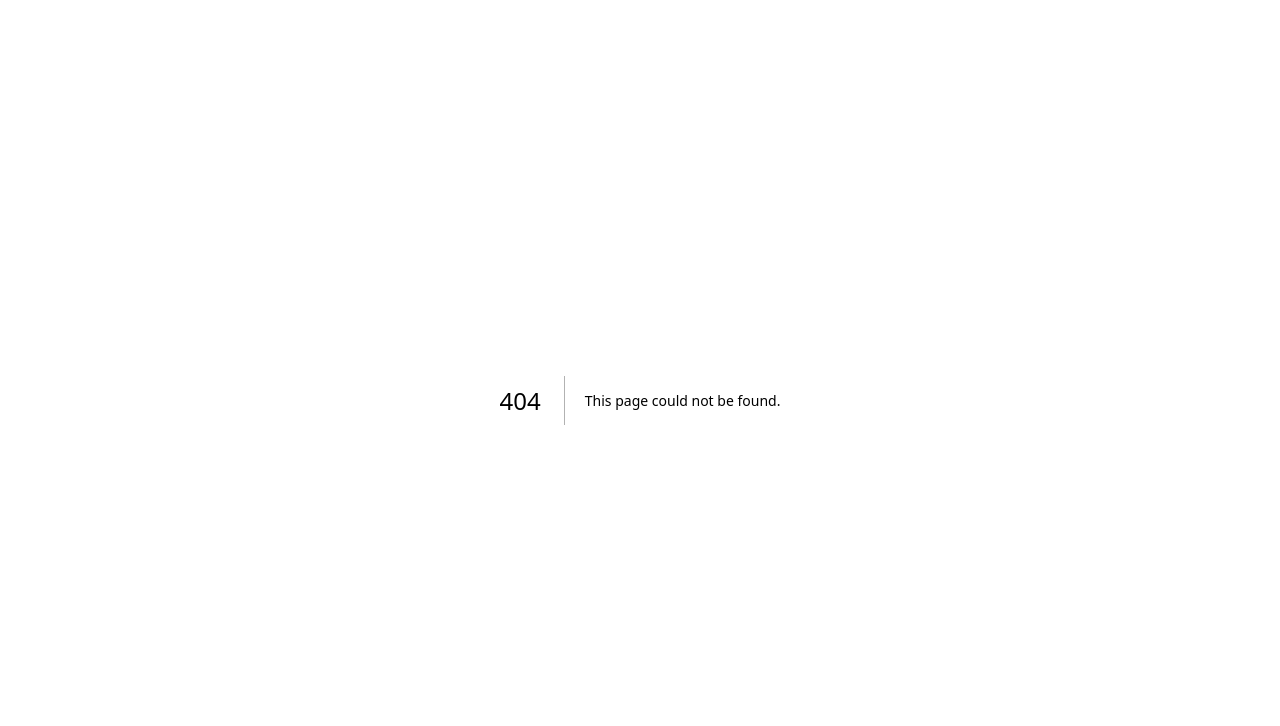
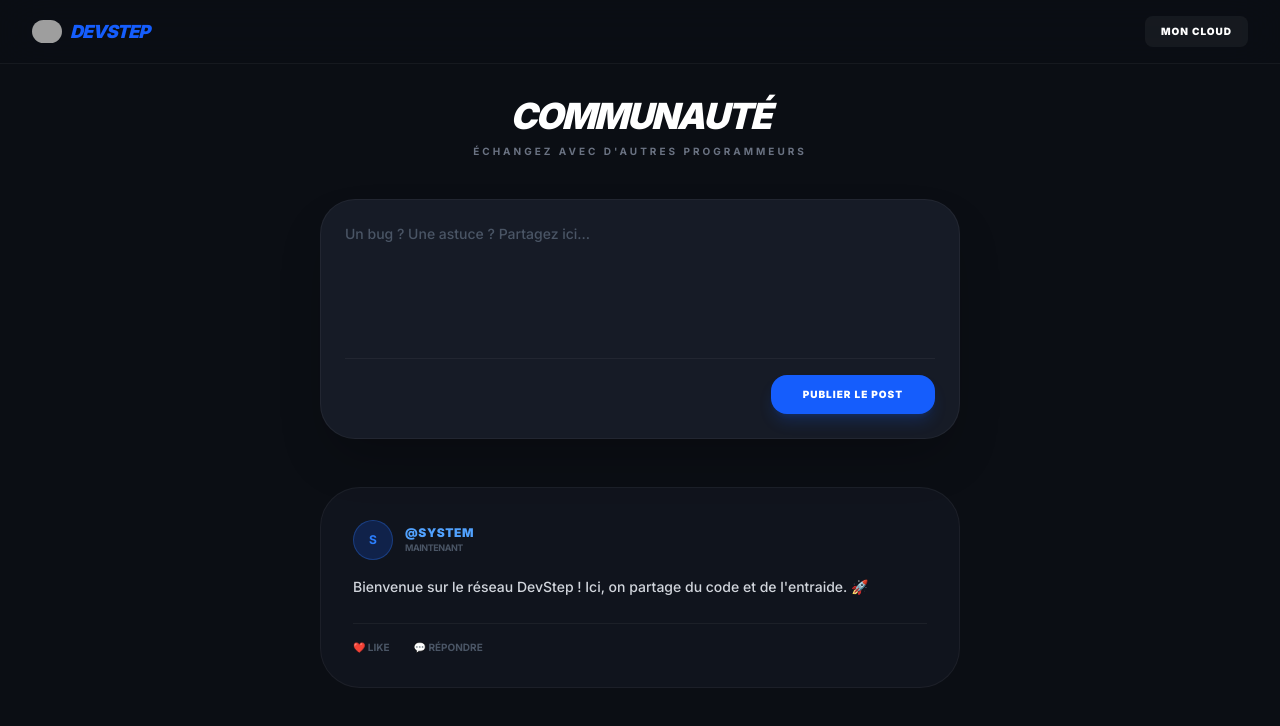
Before and after one commit to davidbyadunia04-stack/DevStep, a Next.js app: page /feed in a window 1280 px wide. Before the commit this address had no page. Shown: the top 726 px of the page. Built offline with nearby package versions, Linux system fonts and the light colour scheme; grey boxes are pictures that could not be loaded.

Commit message:
Ajout de la page Communauté et mise à jour de l'accueil

```diff
--- /dev/null
+++ b/app/feed/page.tsx
@@ -0,0 +1,102 @@
+"use client"
+import { useState } from 'react'
+import Link from 'next/link'
+import Image from 'next/image'
+
+export default function FeedPage() {
+  const [postText, setPostText] = useState("")
+  const [posts, setPosts] = useState([
+    {
+      id: 1,
+      user: "System",
+      content: "Bienvenue sur le réseau DevStep ! Ici, on partage du code et de l'entraide. 🚀",
+      time: "Maintenant"
+    }
+  ])
+
+  // FONCTION POUR PUBLIER
+  const publishPost = () => {
+    if (postText.trim() === "") return
+
+    const newPost = {
+      id: Date.now(),
+      user: "Programmeur", // On changera ça quand on aura les profils
+      content: postText,
+      time: "À l'instant"
+    }
+
+    setPosts([newPost, ...posts]) // Met le nouveau post tout en haut
+    setPostText("") // Vide la zone de texte
+  }
+
+  return (
+    <div className="min-h-screen bg-[#0b0e14] text-white font-sans">
+
+      {/* --- NAVBAR DU FEED --- */}
+      <nav className="w-full py-4 px-8 flex justify-between items-center border-b border-white/5 bg-[#0b0e14]/90 backdrop-blur-xl fixed top-0 z-50">
+        <Link href="/" className="flex items-center gap-2">
+          <Image src="/icon.png" alt="Logo" width={30} height={30} className="rounded-full" />
+          <span className="text-lg font-black italic text-blue-600 tracking-tighter uppercase">DEVSTEP</span>
+        </Link>
+        <Link href="/dashboard" className="text-[10px] font-black uppercase tracking-widest bg-white/5 px-4 py-2 rounded-lg hover:bg-white/10 transition-all">
+          Mon Cloud
+        </Link>
+      </nav>
+
+      <main className="max-w-2xl mx-auto pt-24 pb-12 px-4">
+
+        <div className="mb-10 text-center">
+          <h1 className="text-4xl font-black italic tracking-tighter uppercase mb-2">Communauté</h1>
+          <p className="text-gray-500 text-[10px] font-bold uppercase tracking-[0.3em]">Échangez avec d'autres programmeurs</p>
+        </div>
+
+        {/* --- ZONE DE PUBLICATION --- */}
+        <div className="mb-12 p-6 bg-[#161b26] rounded-[35px] border border-white/5 shadow-2xl">
+          <textarea
+            value={postText}
+            onChange={(e) => setPostText(e.target.value)}
+            placeholder="Un bug ? Une astuce ? Partagez ici..."
+            className="w-full h-32 bg-transparent border-none outline-none text-sm resize-none text-gray-200 placeholder:text-gray-600 font-medium"
+          />
+          <div className="flex justify-end pt-4 border-t border-white/5">
+            <button
+              onClick={publishPost}
+              className="px-8 py-3 bg-blue-600 hover:bg-blue-700 rounded-2xl font-black text-[10px] uppercase tracking-widest transition-all shadow-lg shadow-blue-600/20"
+            >
+              Publier le post
+            </button>
+          </div>
+        </div>
+
+        {/* --- LISTE DES POSTS --- */}
+        <div className="space-y-6">
+          {posts.map((post) => (
+            <div key={post.id} className="p-8 bg-[#161b26]/50 rounded-[40px] border border-white/5 hover:border-blue-500/20 transition-all group">
+              <div className="flex justify-between items-start mb-4">
+                <div className="flex items-center gap-3">
+                  <div className="w-10 h-10 bg-blue-600/20 rounded-full border border-blue-500/30 flex items-center justify-center text-blue-500 font-bold text-xs">
+                    {post.user[0]}
+                  </div>
+                  <div>
+                    <p className="text-xs font-black uppercase tracking-wider text-blue-400">@{post.user}</p>
+                    <p className="text-[9px] font-bold text-gray-600 uppercase tracking-tighter">{post.time}</p>
+                  </div>
+                </div>
+              </div>
+
+              <p className="text-gray-300 leading-relaxed text-sm font-medium">
+                {post.content}
+              </p>
+
+              <div className="mt-6 pt-4 border-t border-white/5 flex gap-6">
+                <button className="text-[10px] font-bold text-gray-600 hover:text-red-500 transition-colors uppercase">❤️ Like</button>
+                <button className="text-[10px] font-bold text-gray-600 hover:text-blue-500 transition-colors uppercase">💬 Répondre</button>
+              </div>
+            </div>
+          ))}
+        </div>
+
+      </main>
+    </div>
+  )
+}
--- a/app/page.tsx
+++ b/app/page.tsx
@@ -1,8 +1,19 @@
 "use client"
+import { useEffect } from 'react'
+import { useRouter } from 'next/navigation'
 import Link from 'next/link'
 import Image from 'next/image'
 
 export default function HomePage() {
+  const router = useRouter()
+
+  // REDIRECTION AUTOMATIQUE SI DÉJÀ CONNECTÉ
+  useEffect(() => {
+    if (document.cookie.includes("session=active")) {
+      router.push('/dashboard')
+    }
+  }, [router])
+
   const copyNumber = () => {
     navigator.clipboard.writeText("+243995909060")
     alert("Numéro Airtel Money copié !")
@@ -14,28 +25,35 @@ export default function HomePage() {
       {/* --- NAVBAR --- */}
       <nav className="w-full py-5 px-10 flex justify-between items-center border-b border-white/5 bg-[#0b0e14]/80 backdrop-blur-md fixed top-0 z-50">
         <Link href="/" className="flex items-center gap-3">
-          <Image src="/icon.png" alt="DevStep" width={35} height={35} className="rounded-full" />
+          <Image src="/icon.png" alt="DevStep" width={35} height={35} className="rounded-full shadow-lg shadow-blue-500/20" />
           <span className="text-xl font-black italic text-blue-600 tracking-tighter uppercase">DEVSTEP</span>
         </Link>
+
         <div className="flex gap-8 items-center">
           <Link href="/" className="text-[10px] font-bold uppercase tracking-widest hover:text-blue-500 transition-all">Accueil</Link>
-          <a href="#donations" className="text-[10px] font-bold uppercase tracking-widest text-yellow-500 hover:text-yellow-400">Soutenir</a>
-          <a href="https://discord.gg/MsZ455Yh" target="_blank" className="px-5 py-2 bg-[#5865F2] hover:bg-[#4752C4] rounded-xl text-[10px] font-black uppercase tracking-widest">Discord</a>
+
+          {/* LIEN VERS LE RÉSEAU SOCIAL (LE FEED) */}
+          <Link href="/feed" className="text-[10px] font-bold uppercase tracking-widest text-blue-400 hover:text-blue-300 transition-all italic underline decoration-blue-500/30 underline-offset-4">
+            Communauté
+          </Link>
+
+          <a href="#donations" className="text-[10px] font-bold uppercase tracking-widest text-yellow-500 hover:text-yellow-400 transition-all">Soutenir</a>
+          <a href="https://discord.gg/MsZ455Yh" target="_blank" className="px-5 py-2 bg-[#5865F2] hover:bg-[#4752C4] rounded-xl text-[10px] font-black uppercase tracking-widest transition-all">Discord</a>
         </div>
       </nav>
 
-      {/* --- MAIN --- */}
+      {/* --- CONTENU PRINCIPAL --- */}
       <main className="flex-1 flex flex-col items-center justify-center p-6 mt-32 text-center">
 
-        {/* --- VIDÉO PROMO (REMPLACE LE LOGO CENTRAL) --- */}
-        <div className="mb-10 w-full max-w-2xl overflow-hidden rounded-[40px] border border-white/10 shadow-[0_0_50px_rgba(59,130,246,0.15)] bg-black/20">
+        {/* LA VIDÉO PROMO (doit être dans /public/promo.mp4) */}
+        <div className="mb-12 w-full max-w-2xl overflow-hidden rounded-[40px] border border-white/10 shadow-[0_0_50px_rgba(59,130,246,0.15)] bg-black/20">
           <video
             src="/promo.mp4"
             autoPlay
             loop
             muted
             playsInline
-            className="w-full h-full object-cover shadow-2xl"
+            className="w-full h-full object-cover"
           />
         </div>
 
@@ -43,36 +61,36 @@ export default function HomePage() {
           DEV<span className="text-blue-600">STEP.</span>
         </h1>
 
-        {/* PHILOSOPHIE */}
         <div className="max-w-2xl mb-16 px-10 py-12 border border-white/5 bg-white/[0.01] rounded-[50px] backdrop-blur-sm">
           <h2 className="text-xl md:text-2xl font-medium text-gray-300 italic leading-relaxed">
-            "Rejoignez une communauté qui sera toujours à l'écoute de vos demandes ; sainte et respectueuse."
+            "Hébergez vos projets, partagez votre code, et rejoignez le sanctuaire des développeurs."
           </h2>
         </div>
 
-        {/* DONS */}
+        {/* BOUTONS D'ACCÈS RAPIRE */}
+        <div className="flex flex-col sm:flex-row gap-6 w-full max-w-md pb-24">
+          <Link href="/upload" className="flex-1 py-5 bg-blue-600 hover:bg-blue-700 rounded-2xl font-black text-xs uppercase tracking-widest shadow-xl transition-all hover:scale-105">Héberger</Link>
+          <Link href="/login" className="flex-1 py-5 bg-[#1a1f2b] border border-white/10 rounded-2xl font-black text-xs uppercase tracking-widest hover:bg-[#252c3d] transition-all hover:scale-105">Se Connecter</Link>
+        </div>
+
+        {/* SECTION DONS */}
         <div id="donations" className="max-w-4xl w-full mb-16 grid grid-cols-1 md:grid-cols-2 gap-6 px-4">
           <div className="p-10 border border-red-500/20 bg-red-500/[0.02] rounded-[45px] flex flex-col items-center">
-            <p className="text-red-500 font-black uppercase text-[10px] mb-4">Airtel Money (RDC)</p>
+            <p className="text-red-500 font-black uppercase text-[10px] mb-4 tracking-widest">Airtel Money (RDC)</p>
             <p className="text-2xl font-mono font-black text-white mb-6">+243 995 909 060</p>
             <button onClick={copyNumber} className="w-full py-4 border border-white/10 rounded-2xl text-[9px] font-black uppercase tracking-widest hover:bg-white/5 transition-all">Copier le numéro</button>
           </div>
+
           <div className="p-10 border border-blue-500/20 bg-blue-500/[0.02] rounded-[45px] flex flex-col items-center">
-            <p className="text-blue-500 font-black uppercase text-[10px] mb-4">International</p>
-            <p className="text-gray-400 text-[11px] mb-6 italic text-center">Utilisez Taptap Send ou WorldRemit vers notre numéro Airtel.</p>
-            <div className="w-full p-4 bg-white/[0.03] rounded-2xl border border-white/5 text-sm font-mono font-bold">+243 995 909 060</div>
+            <p className="text-blue-500 font-black uppercase text-[10px] mb-4 tracking-widest">International</p>
+            <p className="text-gray-400 text-[11px] mb-6 italic text-center">Via Taptap Send ou WorldRemit</p>
+            <div className="w-full p-4 bg-white/[0.03] rounded-2xl border border-white/5 text-sm font-mono font-bold text-center">+243 995 909 060</div>
           </div>
-        </div>
-
-        {/* BOUTONS */}
-        <div className="flex flex-col sm:flex-row gap-6 w-full max-w-md pb-20">
-          <Link href="/upload" className="flex-1 py-5 bg-blue-600 hover:bg-blue-700 rounded-2xl font-black text-xs uppercase tracking-widest shadow-xl">Héberger</Link>
-          <Link href="/login" className="flex-1 py-5 bg-[#1a1f2b] border border-white/10 rounded-2xl font-black text-xs uppercase tracking-widest hover:bg-[#252c3d]">Se Connecter</Link>
         </div>
       </main>
 
       <footer className="p-12 text-center opacity-30 border-t border-white/5">
-        <p className="text-[9px] font-bold uppercase tracking-[0.5em]">© DevStep — Lubumbashi</p>
+        <p className="text-[9px] font-bold uppercase tracking-[0.5em]">© DevStep — Lubumbashi — {new Date().getFullYear()}</p>
       </footer>
     </div>
   )
```
